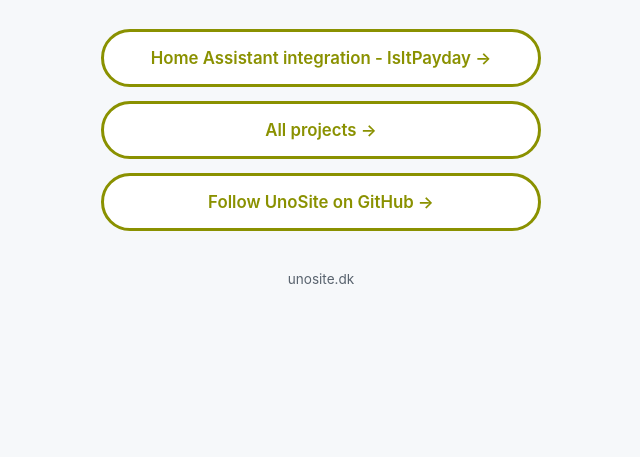
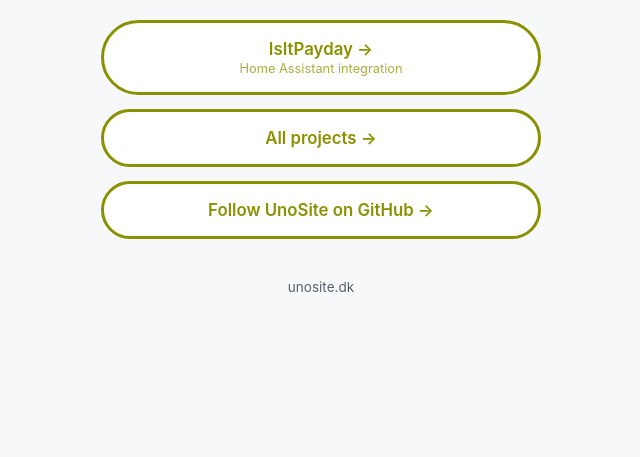
Before and after one commit to UnoSite/UnoSite, a plain HTML site: page index.html in a window 1280 px wide. Shown: the part 343-800 px from the top of the page, without its empty margins (319-959 px from the left). Drawn offline with Linux system fonts and the light colour scheme.

Commit message:
Show IsItPayday with a smaller "Home Assistant integration" subtitle
Co-Authored-By: Claude Opus 5.5 <noreply@anthropic.com>
Claude-Session: https://claude.ai/code/session_01BdMZX9jeiBDZ57xGEzVwmN

```diff
--- a/index.html
+++ b/index.html
@@ -65,6 +65,7 @@
             transition: background .15s, transform .15s;
         }
         a.link:hover, a.link:focus-visible { background: var(--hover); transform: translateY(-2px); }
+        a.link small { display: block; margin-top: 2px; font-size: .8rem; font-weight: 400; opacity: .75; }
         a.link:focus-visible { outline: 2px solid var(--accent); outline-offset: 3px; }
         footer { margin-top: 40px; font-size: .85rem; color: var(--muted); }
     </style>
@@ -76,7 +77,7 @@
         <p>All my links, in one place.</p>
 
         <ul>
-            <li><a class="link" href="https://github.com/UnoSite/IsItPayday">Home Assistant integration - IsItPayday →</a></li>
+            <li><a class="link" href="https://github.com/UnoSite/IsItPayday">IsItPayday →<small>Home Assistant integration</small></a></li>
             <li><a class="link" href="https://github.com/UnoSite?tab=repositories">All projects →</a></li>
             <li><a class="link" href="https://github.com/UnoSite">Follow UnoSite on GitHub →</a></li>
         </ul>
```
Also changed, not shown: assets/links/isitpayday.svg, 3 other files.
